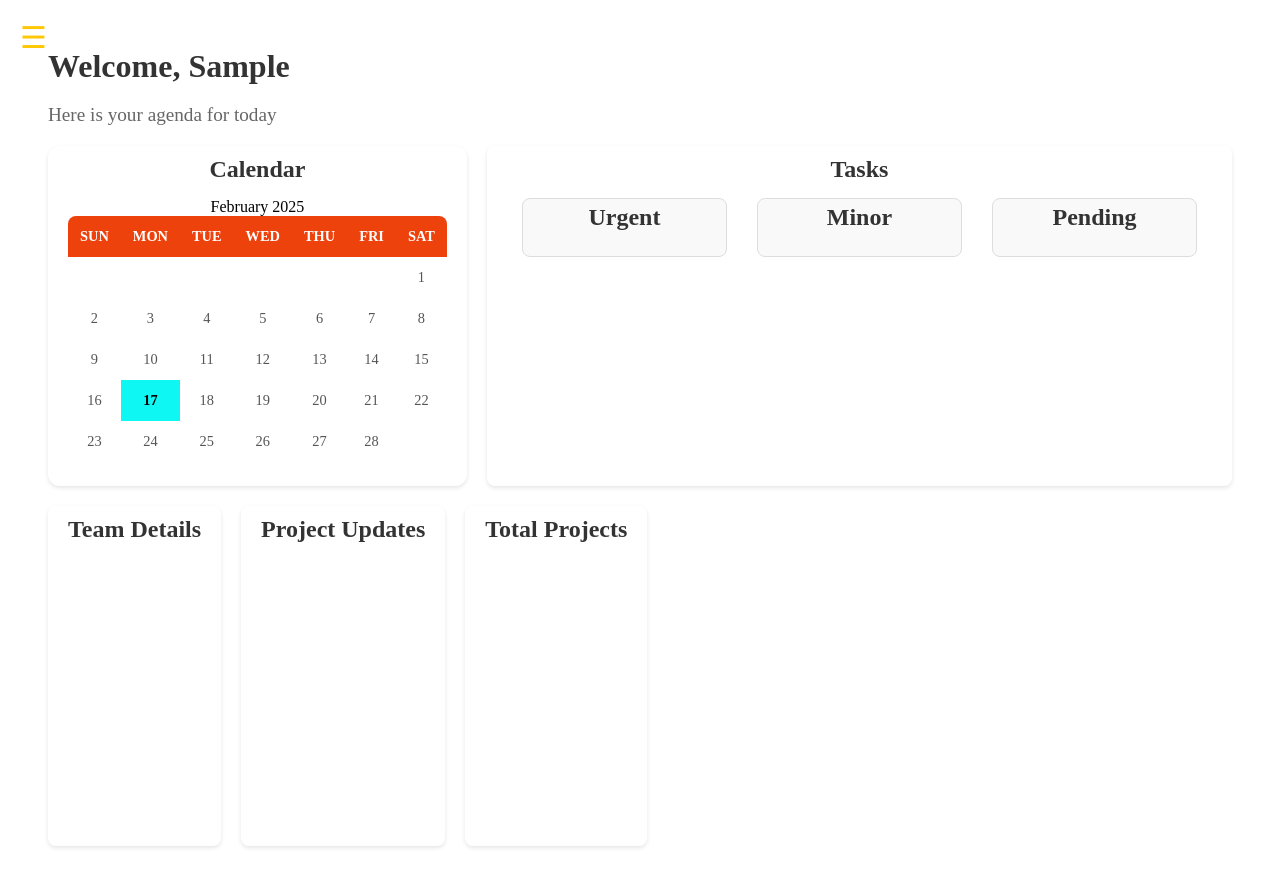
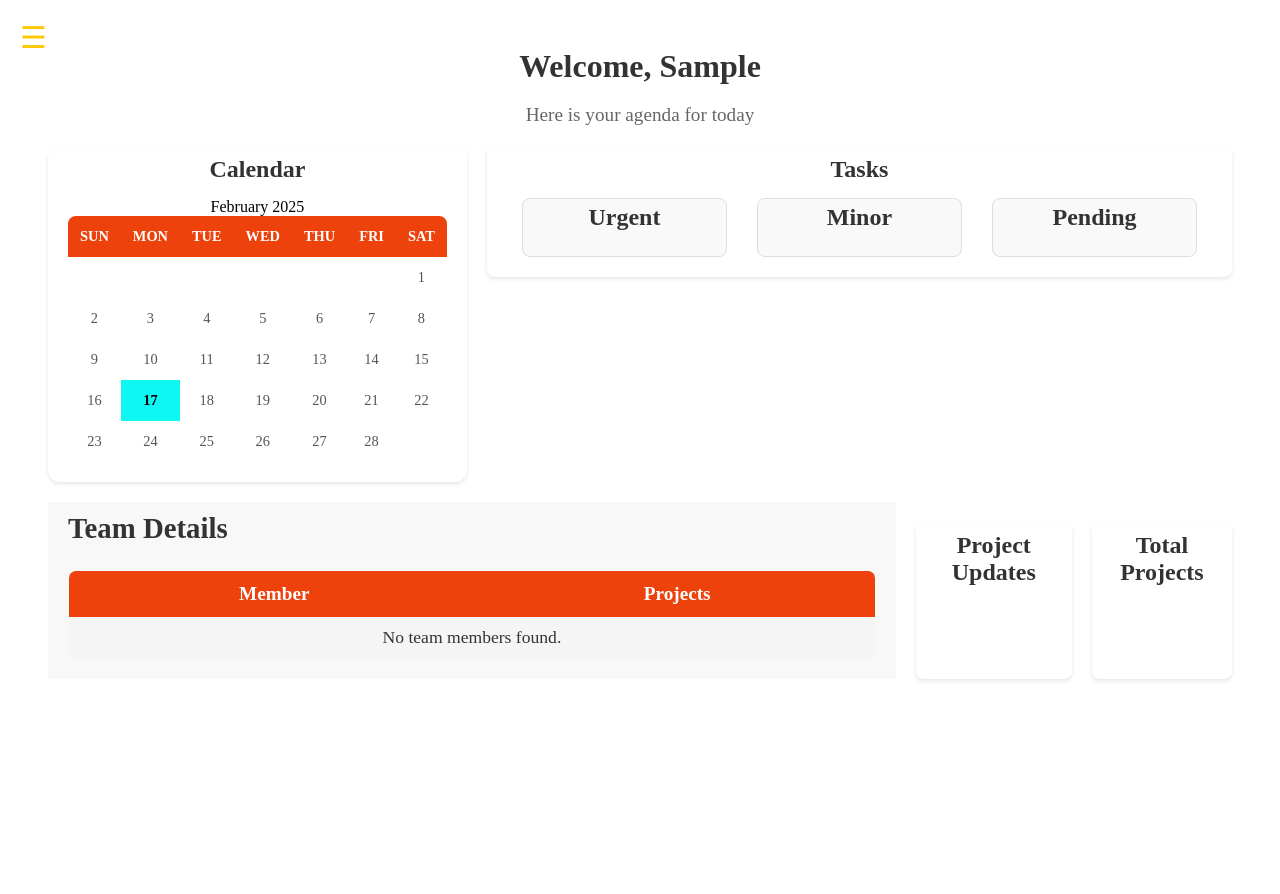
Before and after one commit to sainivas-yellapragada/spscs, a Django app: page /home/ in a window 1280 px wide. After the commit the page ends 681 px from the top, so only its background shows below. Run offline with Django 3.2, Linux system fonts and the light colour scheme; a user stored in the database is signed in; tables that the repository leaves empty hold one stand-in row (values such as "Sample post"); grey boxes marked "Sample" are stand-in pictures.

Commit message:
Fixed issue in adapters and added dynamic team details

```diff
--- a/app/models.py
+++ b/app/models.py
@@ -28,7 +28,7 @@ class Project(models.Model):
     ]
 
     title = models.CharField(max_length=255)
-    team_members = models.ManyToManyField(User)  # Changed from TextField to ManyToManyField
+    team_members = models.ManyToManyField(User)
     status = models.CharField(max_length=20, choices=STATUS_CHOICES, default='Planning')
 
     created_at = models.DateTimeField(auto_now_add=True)
--- a/app/views.py
+++ b/app/views.py
@@ -6,7 +6,6 @@ from django.contrib.auth.decorators import login_required
 from allauth.account.signals import user_signed_up, user_logged_in
 from django.dispatch import receiver
 from .models import Profile, Project
-from django.http import HttpResponse
 from django.http import JsonResponse
 
 # Custom login page
@@ -31,7 +30,29 @@ def login_view(request):
 @login_required
 def home(request):
     profile = Profile.objects.filter(user=request.user).first()
-    return render(request, 'app/home.html', {'user': request.user, 'profile': profile})
+
+    # Get all projects the user is part of
+    projects = Project.objects.filter(team_members=request.user)
+
+    # Collect team members and their projects
+    team_members_dict = {}
+
+    for project in projects:
+        for member in project.team_members.all():
+            if member != request.user:  # Exclude the logged-in user
+                if member not in team_members_dict:
+                    team_members_dict[member] = []
+                team_members_dict[member].append(project.title)
+
+    print("Team Members Dictionary:", team_members_dict)  # Debugging print
+
+    # Pass the dictionary to the template, make sure it's properly passed as a dictionary
+    return render(request, 'app/home.html', {
+        'user': request.user,
+        'profile': profile,
+        'team_members_dict': team_members_dict
+    })
+
 
 # Logout user
 def logout_view(request):
--- a/static/css/home.css
+++ b/static/css/home.css
@@ -67,7 +67,7 @@ background-color: #e5b100; /* Slightly darker yellow for hover effect */
 }
 
 header {
-  text-align: left;
+  text-align: center; /* Centered header */
   margin-bottom: 20px;
 }
 
@@ -106,19 +106,43 @@ main {
   gap: 20px;
 }
 
+/* The team section now takes up space properly */
+.team {
+  max-width: 1000px; /* Limit the width to make it more compact */
+  width: 100%;
+  background: #f8f8f8;
+  padding: 20px;
+  box-sizing: border-box;
+  display: flex;
+  flex-wrap: wrap; /* Allows wrapping of team items if needed */
+  justify-content: flex-start;
+  flex-direction: row; /* Ensure the items are in rows */
+  gap: 10px; /* Creates space between team members */
+  margin: 0 auto; /* Center the content */
+}
+
+.team h2 {
+  text-align: center; /* Center the heading */
+  font-size: 1.8rem;
+}
+
 .calendar,
 .tasks,
-.team,
 .project-updates,
 .total-projects {
   background: #fff;
   border-radius: 8px;
   box-shadow: 0 2px 4px rgba(0, 0, 0, 0.1);
   padding: 20px;
-  height: 300px;
+  height: auto;
   display: flex;
   flex-direction: column;
   justify-content: flex-start;
+}
+
+.project-updates,
+.total-projects {
+  grid-column: span 2; /* Make these sections span the width */
 }
 
 .calendar {
@@ -197,11 +221,12 @@ td.today {
   border-radius: 8px;
   background-color: #f9f9f9;
 }
+
 .profile {
   position: absolute;
-  bottom: 175px; /* Adjust to position above logout */
+  bottom: 175px;
   left: 45%;
-  transform: translateX(-50%); /* Center horizontally */
+  transform: translateX(-50%);
   display: flex;
   justify-content: center;
   align-items: center;
@@ -214,3 +239,46 @@ td.today {
   object-fit: cover;
   display: block;
 }
+
+/* Updated styles for Team Section */
+.team table td {
+  background-color: #f5f5f5; /* Light gray for individual member rows */
+  color: #333;
+  padding: 10px;
+  border-radius: 5px;
+  transition: background-color 0.3s ease;
+}
+
+.team table th {
+  background-color: #ee420d;
+  color: #fff;
+  padding: 12px;
+  font-size: 1.2rem;
+  font-weight: bold;
+  text-align: center;
+}
+
+.team table td:hover {
+  background-color: #e0e0e0; /* Darker gray on hover */
+}
+
+.project-updates .project-item,
+.total-projects .project-item {
+  background-color: #dcdcdc;
+  padding: 10px;
+  margin-bottom: 10px;
+  border-radius: 5px;
+}
+
+/* Ensuring project updates and total projects fit properly */
+.project-updates,
+.total-projects {
+  margin-top: 20px;
+}
+
+/* Adjusting font size for readability */
+.team table td,
+.project-updates .project-item,
+.total-projects .project-item {
+  font-size: 1.1rem;
+}
--- a/templates/app/home.html
+++ b/templates/app/home.html
@@ -46,7 +46,7 @@
       <header>
         <h1 style="font-family:times new roman">
             Welcome, <span id="name">{{ user.first_name|default:user.username }}</span>
-          </h1>
+        </h1>
         <p>Here is your agenda for today</p>
       </header>
       <main>
@@ -94,6 +94,29 @@
         <div class="bottom">
           <div class="team">
             <h2>Team Details</h2>
+
+            <table border="1">
+              <tr>
+                <th>Member</th>
+                <th>Projects</th>
+              </tr>
+              {% if team_members_dict %}
+                  {% for member, projects in team_members_dict.items %}
+                  <tr>
+                    <td>{{ member.first_name|default:member.username }} {{ member.last_name|default:"" }}</td>
+                    <td>{{ projects|join:" | " }}</td>
+                  </tr>
+                  {% empty %}
+                  <tr>
+                    <td colspan="2">No team members found.</td>
+                  </tr>
+                  {% endfor %}
+              {% else %}
+                  <tr>
+                    <td colspan="2">No team members found.</td>
+                  </tr>
+              {% endif %}
+            </table>
           </div>
           <div class="project-updates">
             <h2>Project Updates</h2>
```
Lines whose indentation alone changed are shown as unchanged.
